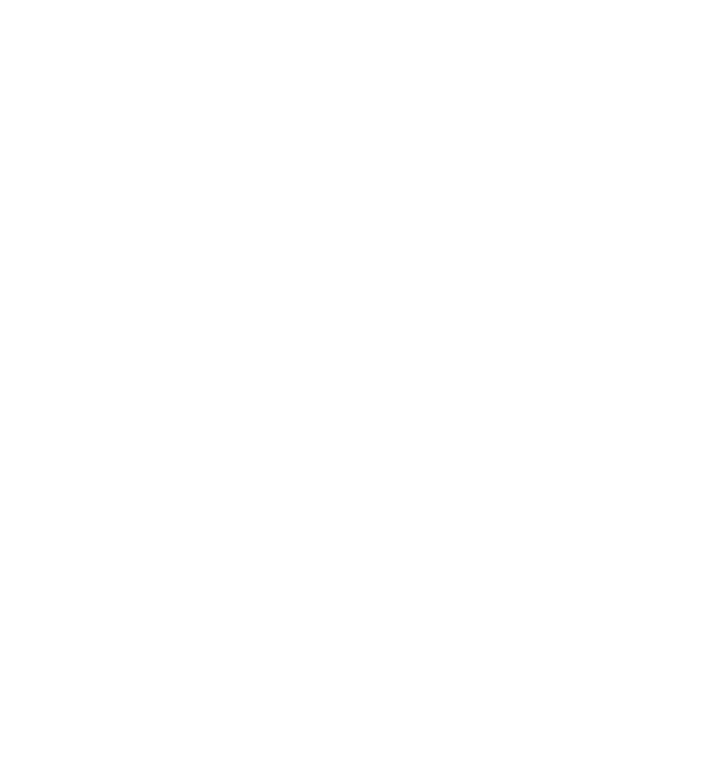
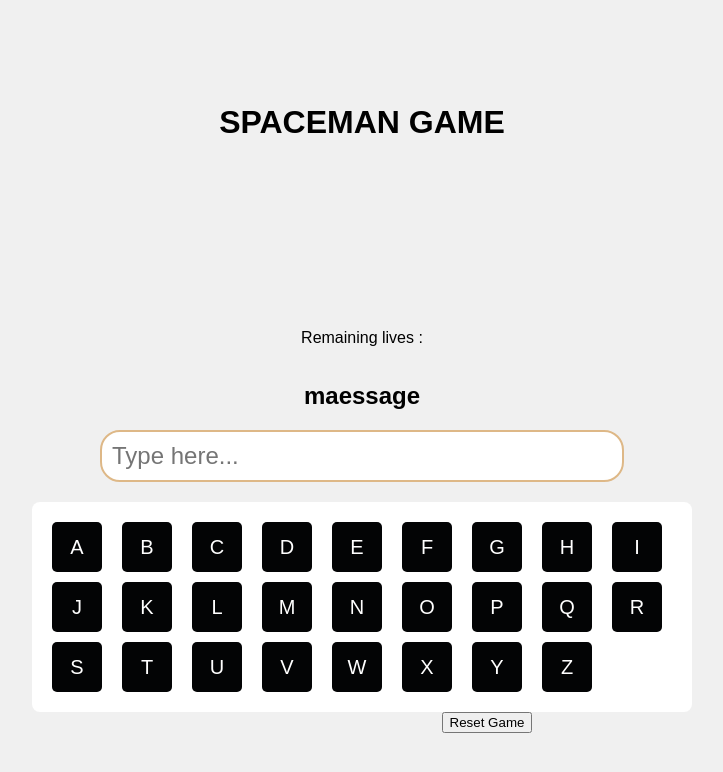
Before and after one commit to DanaAlkhashram/Spaceman-Game, a plain HTML site: page index.html in a window 1280 px wide. Shown: the whole page, without its empty margins (278-1001 px from the left). Drawn offline with Linux system fonts and the light colour scheme.

Commit message:
first update

```diff
--- a/css/style.css
+++ b/css/style.css
@@ -0,0 +1,82 @@
+body {
+    /* background-color: #606060;
+    color: rgb(241, 241, 241);
+    padding: 100px;
+    margin: auto;
+    justify-content: center;
+    align-items: center; */
+
+    min-height: 100vh;
+    font-family: Arial, sans-serif;
+    display: flex;
+    flex-direction: column;
+    align-items: center;
+    justify-content: center;
+    min-height: 100vh;
+    background-color: #f0f0f0;
+
+}
+
+.word-display {
+    display: flex;
+    flex-wrap: wrap;
+    width: 325px;
+    min-height: 150px;
+}
+/*
+.dash {
+  width: 30%;
+  aspect-ratio: 1/1;
+  border: 3px solid rgb(209, 207, 207);
+  font-size: 64px;
+  text-align: center;
+}   */
+
+#resetButton {
+margin-left: 250px;
+}
+
+#output {
+    width: 80%;
+    max-width: 500px;
+    padding: 10px;
+    font-size: 24px;
+    margin-bottom: 20px;
+    border: 2px solid burlywood;
+    border-radius: 20px;
+}
+
+#keyboard-container {
+    display: grid;
+    grid-template-columns: 60px 60px 60px 60px 60px 60px 60px 60px 60px;
+
+    gap: 10px;
+    padding: 20px;
+    background-color: #fff ;
+    border-radius: black;
+    border-radius: 8px;
+    box-shadow: 0 4px 8px rgb(0,0,0,0,1);
+}
+
+.key-button {
+    font-style: arial;
+    width: 50px;
+    height: 50px;
+    font-size: 20px;
+    display: flex;
+    align-items: center;
+    justify-content: center;
+    background-color: #030405;
+    color: white;
+    border: none;
+    border-radius: 5px;
+    cursor: pointer;
+    transition: background-color 0.2s;
+
+}
+
+
+.keyboard:hover {
+    background-color: #0056b3;
+
+}
--- a/index.html
+++ b/index.html
@@ -9,5 +9,29 @@
 </head>
 <body>
 
+        <h1> SPACEMAN GAME </h1>
+
+        <section class="word-display">
+            <div class="dash" id="0"></div>
+            <div class="dash" id="1"></div>
+            <div class="dash" id="2"></div>
+            <div class="dash" id="3"></div>
+            <div class="dash" id="4"></div>
+            <div class="dash" id="5"></div>
+        </section>
+
+   <!-- <p> Wrong gusses: <span id="gusses"></span> </p> -->
+        <p> Remaining lives : <span id="lives"></span> </p>
+
+        <h2 id="message">maessage</h2>
+
+        <input type="text" id="output" readonly placeholder="Type here...">
+        <div id="keyboard-container"></div>
+
+        <!-- <img src="img/spaceman.png" > -->
+
+
+    <button id="resetButton">Reset Game</button>
+
 </body>
 </html>
--- a/js/app.js
+++ b/js/app.js
@@ -1,13 +1,74 @@
 /*-------------- Constants -------------*/
-
+const Words = ['space','planet','rocket','galaxy','Aliens']
 
 /*---------- Variables (state) ---------*/
-
+let word;
+let win;
 
 /*----- Cached Element References  -----*/
+const wordDisplayEL = document.querySelector(".word-display");
+const dashEl = document.querySelectorAll(".dash")
 
+const remiaingLivesEl = document.querySelector("#lives");
+const msgEl = document.querySelector("#message");
+
+const KybContainerEl = document.querySelector("#keyboard-container");
+const outputInput = document.querySelector("#output");
 
 /*-------------- Functions -------------*/
 
+// Spaceman / Wordle
+// Use Array.from() or split('') to break words into letters
+// Display underscores for unguessed letters
+// Store guesses in an array
+
+
+for(let i=65 ; i<= 90 ; i++){
+    const char = String.fromCharCode(i);
+    const button = document.createElement("button");
+
+    button.classList.add("key-button");
+    button.textContent = char;
+
+    button.addEventListener('click',()=>{
+        outputInput.valuse +=char;
+    });
+
+    KybContainerEl.appendChild(button);
+}
+
+
+function init() {
+    word = ['','','','','',''];
+    win = false;
+
+
+    render();
+}
+
+function render() {
+
+
+}
+
+function updatetDisplay() {
+    word.forEach((value,index) => {
+        let dash = dashEl[index];
+
+        if( value === ''){
+            word.textContent = value;
+        }
+    });
+}
+updatetDisplay()
+
+
 
 /*----------- Event Listeners ----------*/
+outputInput.addEventListener('click',init)
+
+const handleMove = (event)=>{
+
+
+    render();
+}
```
